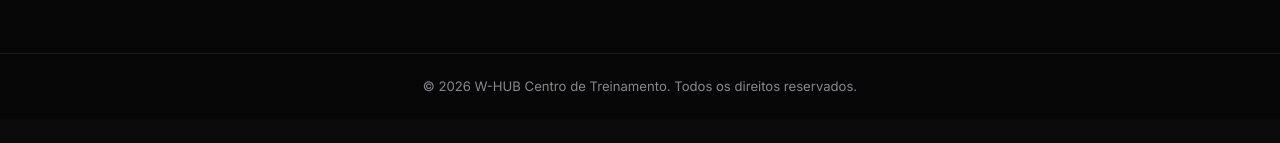
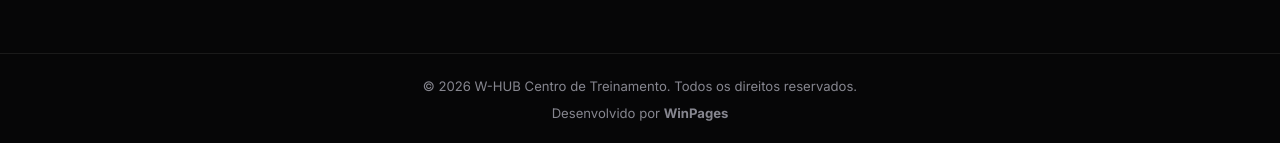
Before and after one commit to BarbosaS97/ctwhub, a plain HTML site: page index.html in a window 1280 px wide. Shown: the part 7045-7188 px from the top of the page. Before the commit the page ends 7164 px from the top, so only its background shows below. Drawn offline with Linux system fonts and the light colour scheme.

Commit message:
Adiciona credito Desenvolvido por WinPages no rodape

```diff
--- a/css/styles.css
+++ b/css/styles.css
@@ -904,8 +904,13 @@ p{ margin:0; }
   border-top: 1px solid var(--border);
   padding: 22px 0;
   text-align:center;
+  display: flex;
+  flex-direction: column;
+  gap: 6px;
 }
 .footer__bottom p{ color: var(--gray-dim); font-size: 0.82rem; }
+.footer__credit a{ color: var(--gray-dim); font-weight: 700; transition: color .2s ease; }
+.footer__credit a:hover{ color: var(--yellow); }
 
 /* ===== WhatsApp float button ===== */
 .whatsapp-float{
--- a/index.html
+++ b/index.html
@@ -363,6 +363,7 @@
 
   <div class="footer__bottom">
     <p>&copy; 2026 W-HUB Centro de Treinamento. Todos os direitos reservados.</p>
+    <p class="footer__credit">Desenvolvido por <a href="https://www.winpages.com.br/" target="_blank" rel="noopener">WinPages</a></p>
   </div>
 </footer>
 
```
